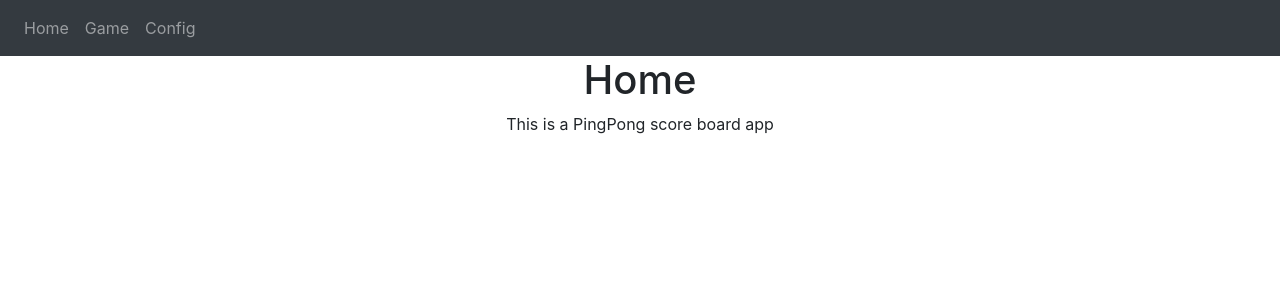
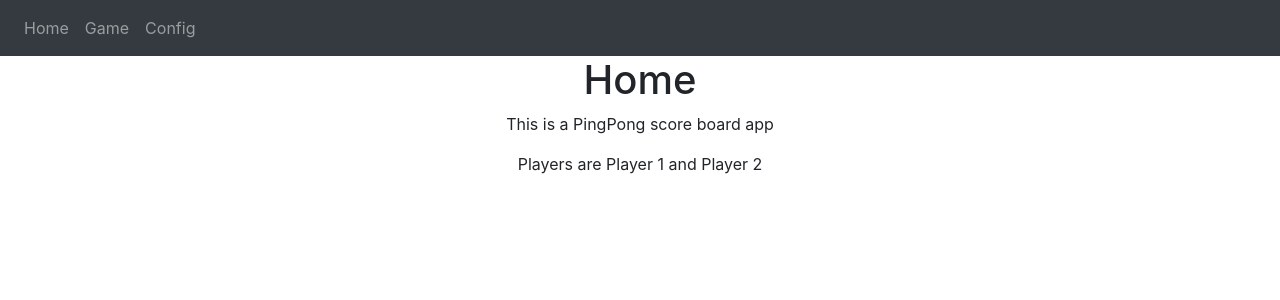
Before and after one commit to jacobhillock/PingPongV2FrontEnd, a React (Create React App) app: page / in a window 1280 px wide. Shown: the top 300 px of the page. Built offline with nearby package versions, Linux system fonts and the light colour scheme; the HTML template or start-up script is replaced by a standard one.

Commit message:
Converted config to a functional component, added context at home to test

```diff
--- a/src/components/App.jsx
+++ b/src/components/App.jsx
@@ -1,22 +1,28 @@
-import React, { Component } from "react";
+import React, { Component, useContext } from "react";
 import Config from "./Config";
-import Game from "./Game";
+// import Game from "./Game";
 import Nav from "react-bootstrap/Nav";
 import Navbar from "react-bootstrap/Navbar";
 import Container from "react-bootstrap/Container";
 
 import { BrowserRouter, Route } from "react-router-dom";
 
-function Home(props) {
+import Context from "../state/Context";
+
+const Home = (props) => {
+  const { players } = useContext(Context);
   return (
     <Container fluid align="center">
       <h1>Home</h1>
       <p>This is a PingPong score board app</p>
+      <p>
+        Players are {players[0]} and {players[1]}
+      </p>
     </Container>
   );
-}
+};
 
-function AppNav() {
+const AppNav = () => {
   return (
     <Navbar bg="dark" variant="dark">
       <Nav className="mr-auto">
@@ -32,7 +38,7 @@ function AppNav() {
       </Nav>
     </Navbar>
   );
-}
+};
 
 class App extends Component {
   constructor(props) {
@@ -83,7 +89,7 @@ class App extends Component {
             return <Home />;
           }}
         />
-        <Route
+        {/* <Route
           path="/game"
           render={() => {
             return (
@@ -97,7 +103,7 @@ class App extends Component {
               />
             );
           }}
-        />
+        /> */}
         <Route
           path="/config"
           render={() => {
--- a/src/components/Config.jsx
+++ b/src/components/Config.jsx
@@ -1,44 +1,31 @@
-import React, { Component, useContext, useEffect } from "react";
-import { Redirect } from "react-router-dom";
+import React, { useContext, useEffect } from "react";
 import Container from "react-bootstrap/Container";
 import Form from "react-bootstrap/Form";
 import Button from "react-bootstrap/Button";
 import Col from "react-bootstrap/Col";
+import Context from "../state/Context";
 
-export default class Config extends Component {
-  constructor(props) {
-    super(props);
+const Config = () => {
+  const { players, setPlayers } = useContext(Context);
 
-    this.submitChanges = this.submitChanges.bind(this);
-  }
-  submitChanges(event) {
-    const { setPlayers } = useContext(Context);
+  const submitChanges = (event) => {
+    event.preventDefault();
     setPlayers([event.target.pl1.value, event.target.pl2.value]);
 
-    this.props.onConfig(false, false);
-  }
-  render() {
-    const { players } = useContext(Context);
+    // this.props.onConfig(false, false);
+  };
   return (
     <Container fluid align="center">
       <h1>Config</h1>
-        <Form onSubmit={this.submitChanges}>
+      <Form onSubmit={submitChanges}>
         <Form.Row>
           <Form.Group as={Col}>
             <Form.Label>Player 1 Name</Form.Label>
-              <Form.Control
-                className="mb-2"
-                id="pl1"
-                defaultValue={players[0]}
-              />
+            <Form.Control className="mb-2" id="pl1" defaultValue={players[0]} />
           </Form.Group>
           <Form.Group as={Col}>
             <Form.Label>Player 2 Name</Form.Label>
-              <Form.Control
-                className="mb-2"
-                id="pl2"
-                defaultValue={players[1]}
-              />
+            <Form.Control className="mb-2" id="pl2" defaultValue={players[1]} />
           </Form.Group>
           <Form.Group as={Col} controlId="switch">
             <Form.Check
@@ -47,12 +34,7 @@ export default class Config extends Component {
               id="switch"
               disabled
             />
-              <Form.Check
-                type="checkbox"
-                label="Dark Mode"
-                id="dark"
-                disabled
-              />
+            <Form.Check type="checkbox" label="Dark Mode" id="dark" disabled />
           </Form.Group>
           <Button variant="primary" type="submit">
             Submit
@@ -61,5 +43,6 @@ export default class Config extends Component {
       </Form>
     </Container>
   );
-  }
-}
+};
+
+export default Config;
```
Lines whose indentation alone changed are shown as unchanged.
